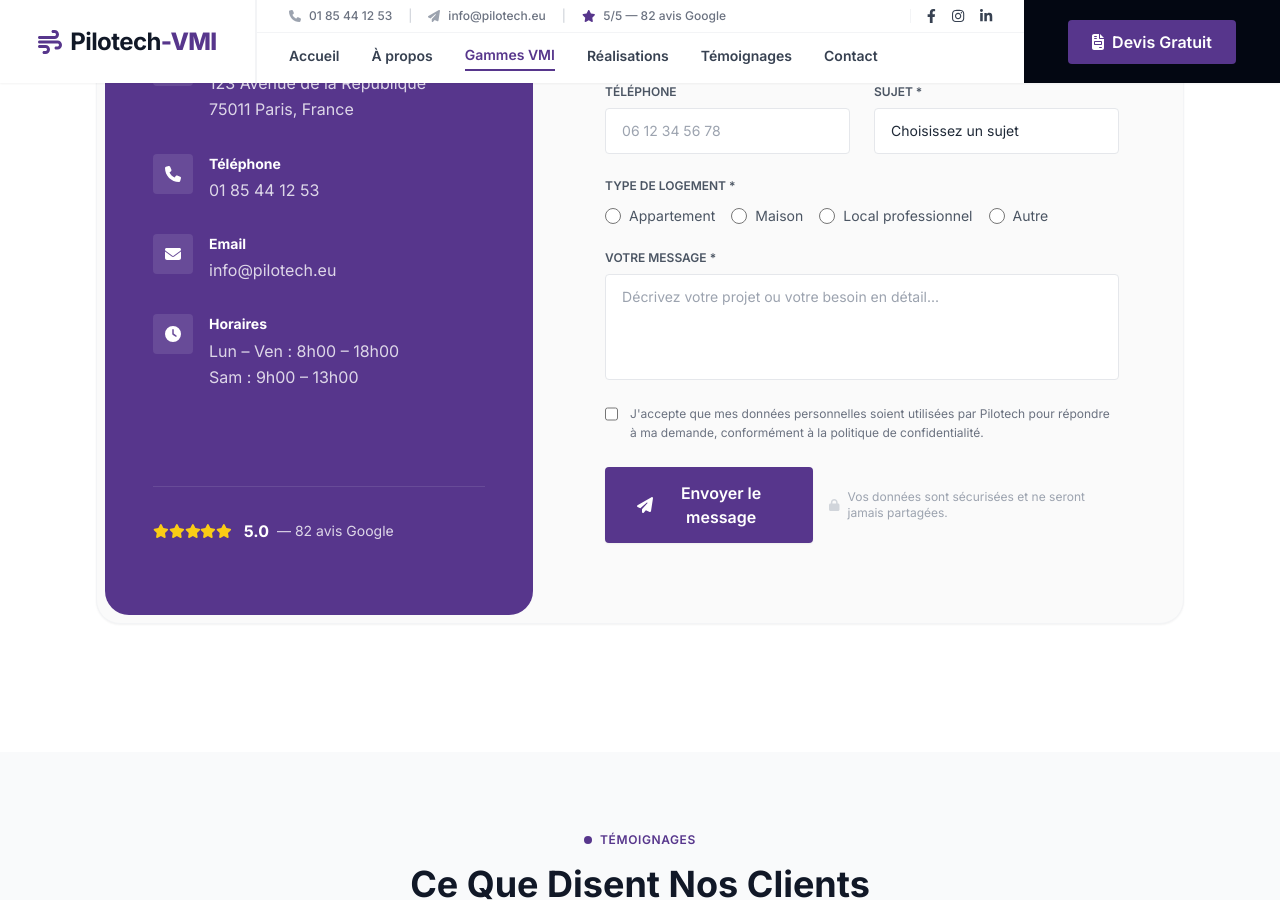
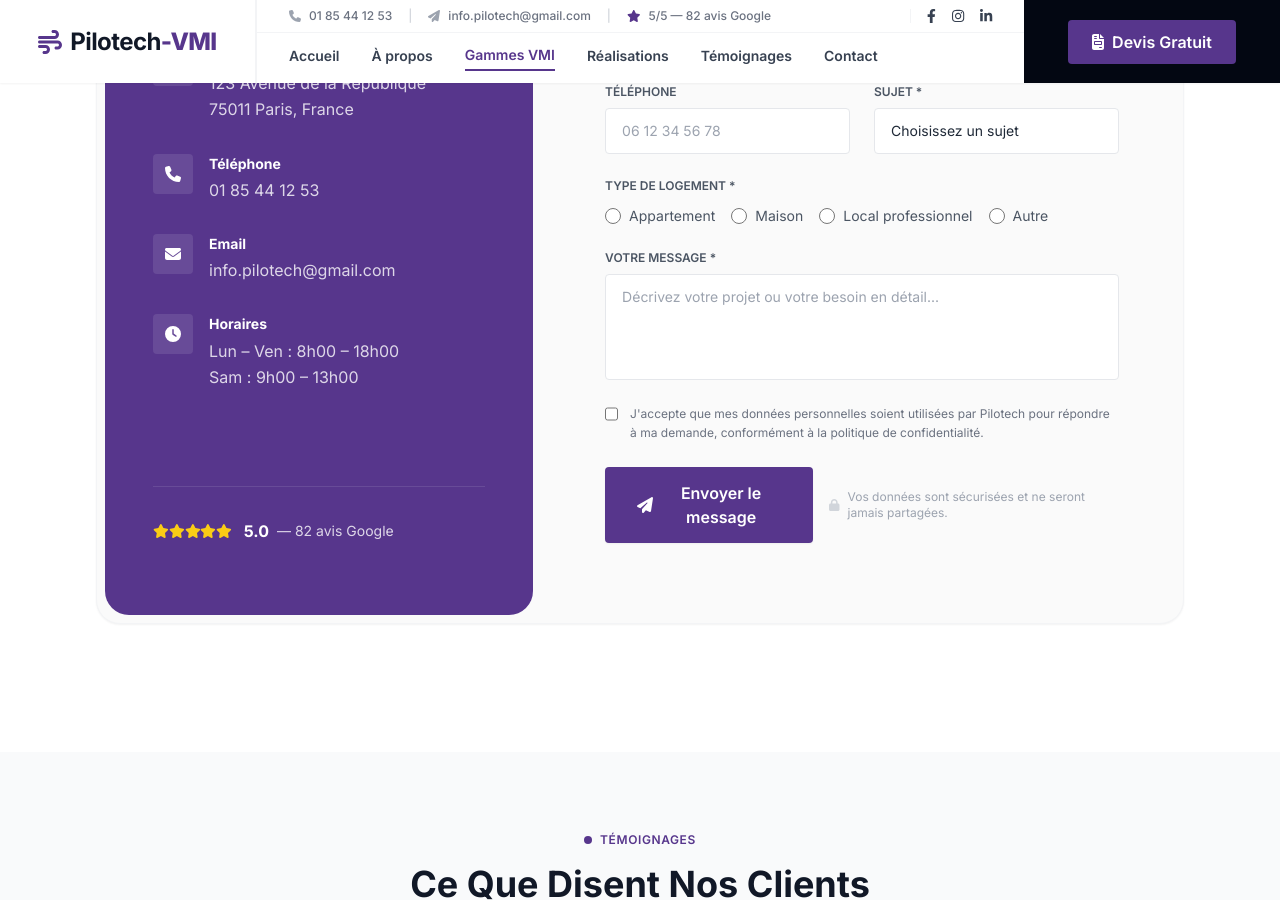
Before and after one commit to joanacodes/pilotech-vmi, a Jekyll site: the page wally.html, which Jekyll copies as it is, in a window 1280 px wide and 900 px high, scrolled down 6594 px. Built offline with Jekyll 4.4.1, drawn with Linux system fonts in a browser that asks for light colours; nearby versions of some CDN libraries; some of the changed text lies outside the part shown.

Commit message:
Update wally.html

```diff
--- a/wally.html
+++ b/wally.html
@@ -86,8 +86,8 @@
 <i class="fa-solid fa-phone mr-2 text-gray-400"></i> 01 85 44 12 53
           </a>
 <span class="text-gray-300">|</span>
-<a class="hover:text-brand transition flex items-center" href="mailto:info@pilotech.eu">
-<i class="fa-solid fa-paper-plane mr-2 text-gray-400"></i> info@pilotech.eu
+<a class="hover:text-brand transition flex items-center" href="mailto:info.pilotech@gmail.com">
+<i class="fa-solid fa-paper-plane mr-2 text-gray-400"></i> info.pilotech@gmail.com
           </a>
 <span class="text-gray-300">|</span>
 <span class="flex items-center">
@@ -780,7 +780,7 @@
 <div class="w-10 h-10 bg-white/10 rounded flex items-center justify-center mr-4 shrink-0">
 <i class="fa-solid fa-envelope"></i></div>
 <div>
-<h4 class="font-bold text-sm mb-1">Email</h4><a class="text-white/80 hover:text-white transition text-base" href="mailto:info@pilotech.eu">info@pilotech.eu</a>
+<h4 class="font-bold text-sm mb-1">Email</h4><a class="text-white/80 hover:text-white transition text-base" href="mailto:info.pilotech@gmail.com">info.pilotech@gmail.com</a>
 </div>
 </div>
 <div class="flex items-start">
@@ -1050,7 +1050,7 @@
 </li>
 <li class="flex items-center">
 <i class="fa-solid fa-envelope text-brand mr-3"></i>
-<span>info@pilotech.eu</span>
+<span>info.pilotech@gmail.com</span>
 </li>
 <li class="flex items-start">
 <i class="fa-solid fa-clock text-brand mr-3 mt-0.5"></i>
```
